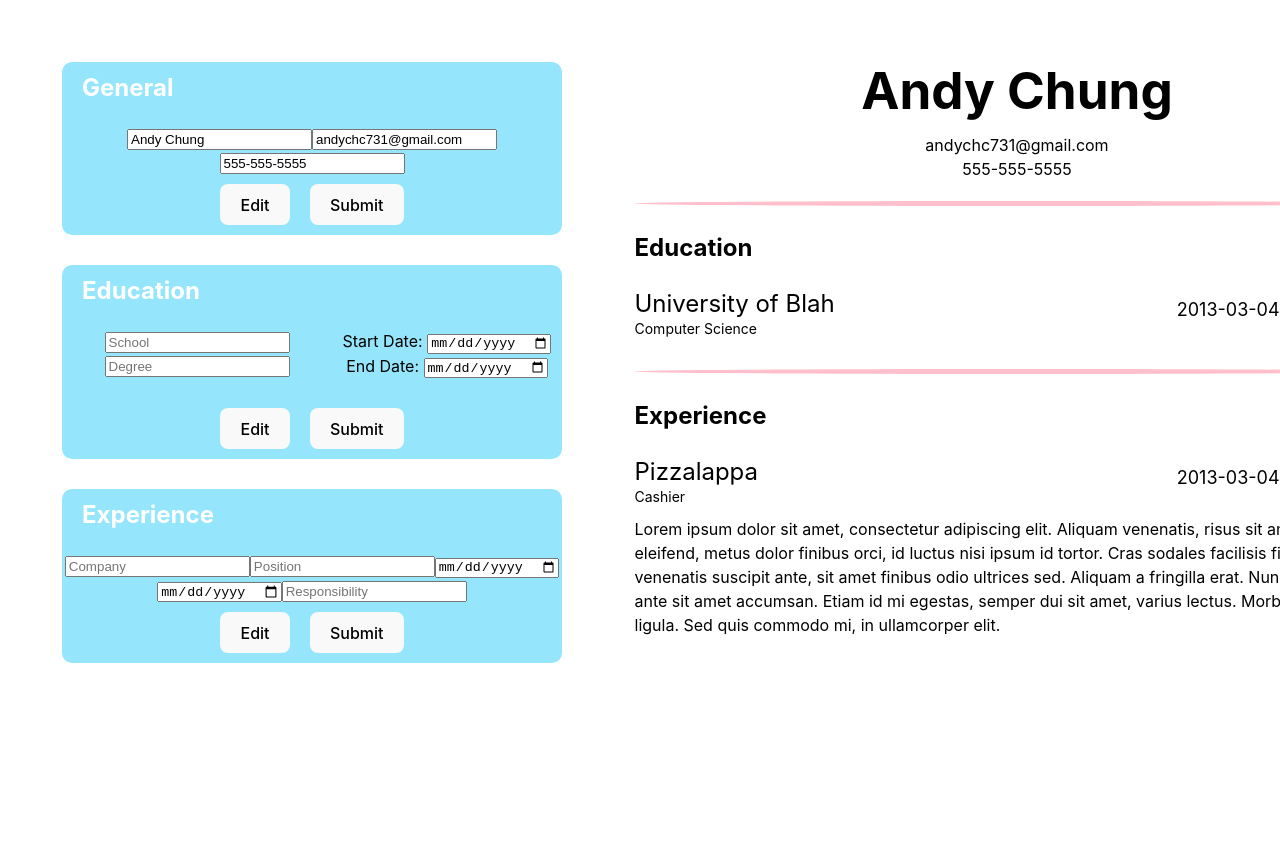
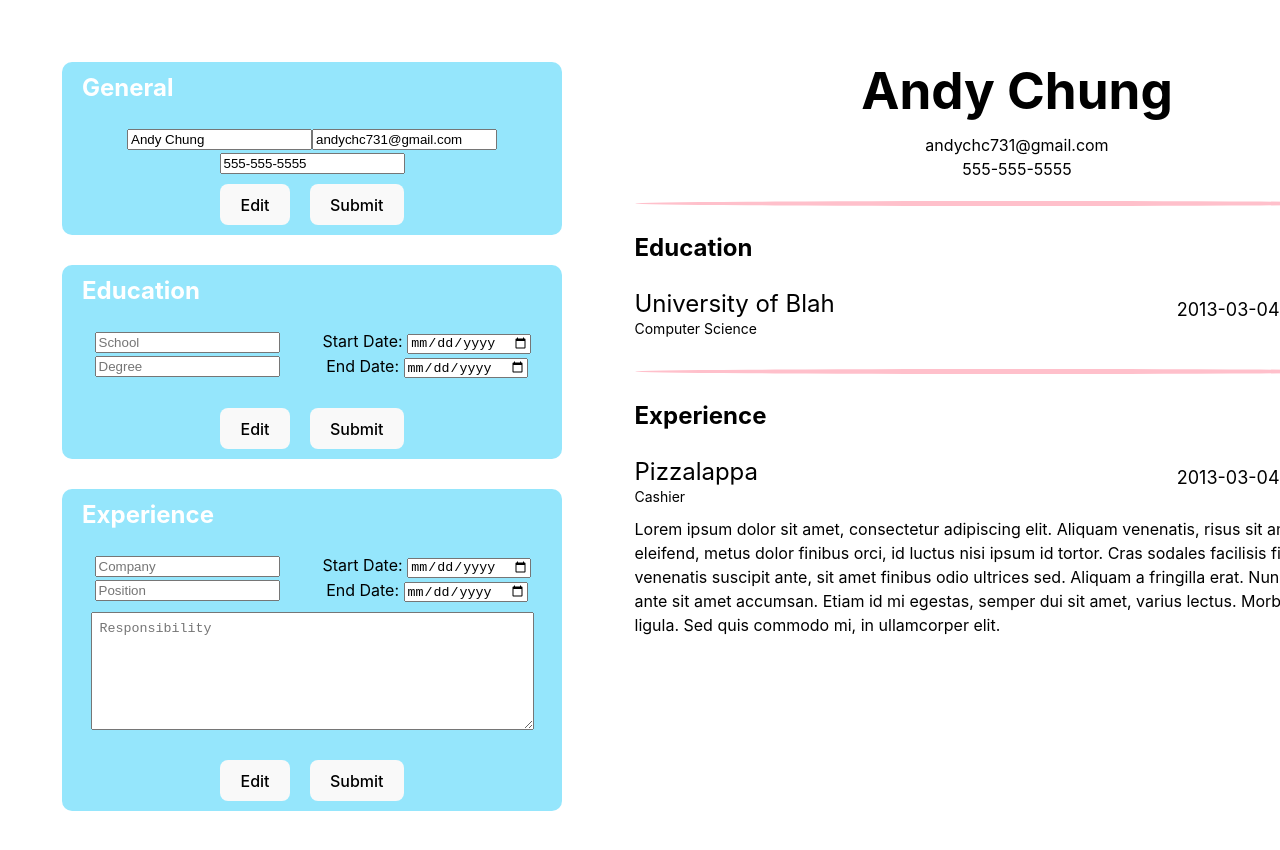
Before and after one commit to Andyc731/cv_app, a React (Vite) app: page / in a window 1280 px wide. Shown: the top 850 px of the page. Built offline with nearby package versions, Linux system fonts and the light colour scheme.

Commit message:
change input to textarea, add labels, add styles

```diff
--- a/src/App.css
+++ b/src/App.css
@@ -127,8 +127,9 @@ h3 {
 }
 
 .input-container {
-  display: flex;
+  display: grid;
   margin-bottom: 20px;
+  grid-template-columns: 1fr 1fr;
 }
 
 input {
@@ -142,3 +143,13 @@ input {
 button {
   margin: 10px;
 }
+
+.description-input {
+  grid-column: 1 / 3;
+  width: 85%;
+  align-self: center;
+  justify-self: center;
+  margin-top: 10px;
+  min-height: 100px;
+  padding: 8px;
+}
--- a/src/components/experience.jsx
+++ b/src/components/experience.jsx
@@ -50,7 +50,9 @@ function Experience({setPageContent, setInputShow, inputShow}) {
     <form action="" onSubmit={submitHandler}>
         <h2>Experience</h2>
         {inputShow.experience && (
+        <div className="input-container">
             <div>
+
                 <input
                 type="text"
                 name='workPlace'
@@ -65,24 +67,31 @@ function Experience({setPageContent, setInputShow, inputShow}) {
                 onChange={inputHandler}
                 placeholder='Position'
                 />
+            </div>
+            <div className="date-container">
+                <label htmlFor="startDate">Start Date: </label>
                 <input
                 type="date"
                 name='startDate'
                 value={experienceFormData.startDate}
                 onChange={inputHandler}
                 />
+                <label htmlFor="endDate">End Date: </label>
                 <input
                 type="date"
                 name='endDate'
                 value={experienceFormData.endDate}
                 onChange={inputHandler}
                 />
-            <input
+
+            </div>
+            <textarea
             type="text"
             name='description'
             value={experienceFormData.description}
             onChange={inputHandler}
             placeholder='Responsibility'
+            className="description-input"
             />
         </div>
         )}
```
Lines whose indentation alone changed are shown as unchanged.
